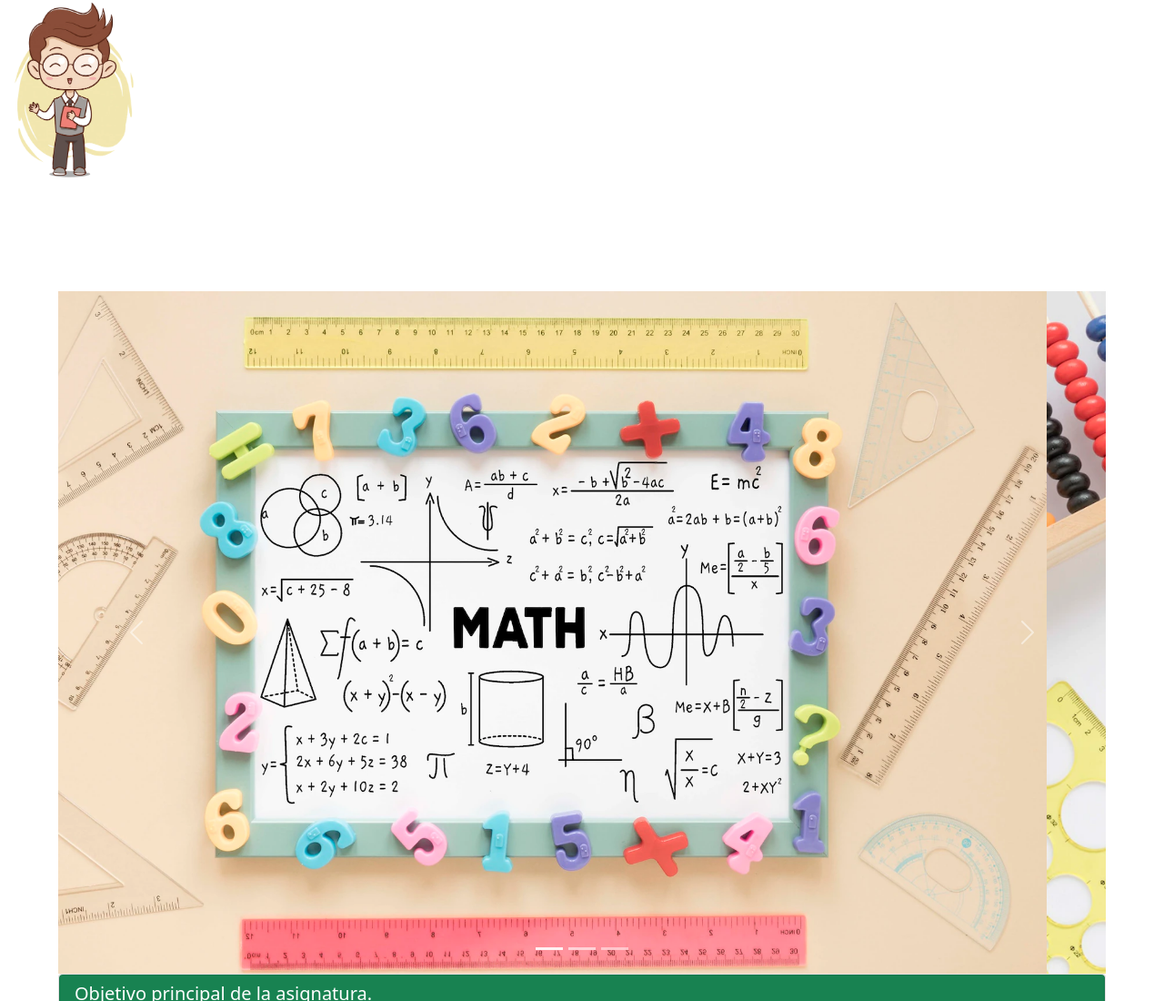
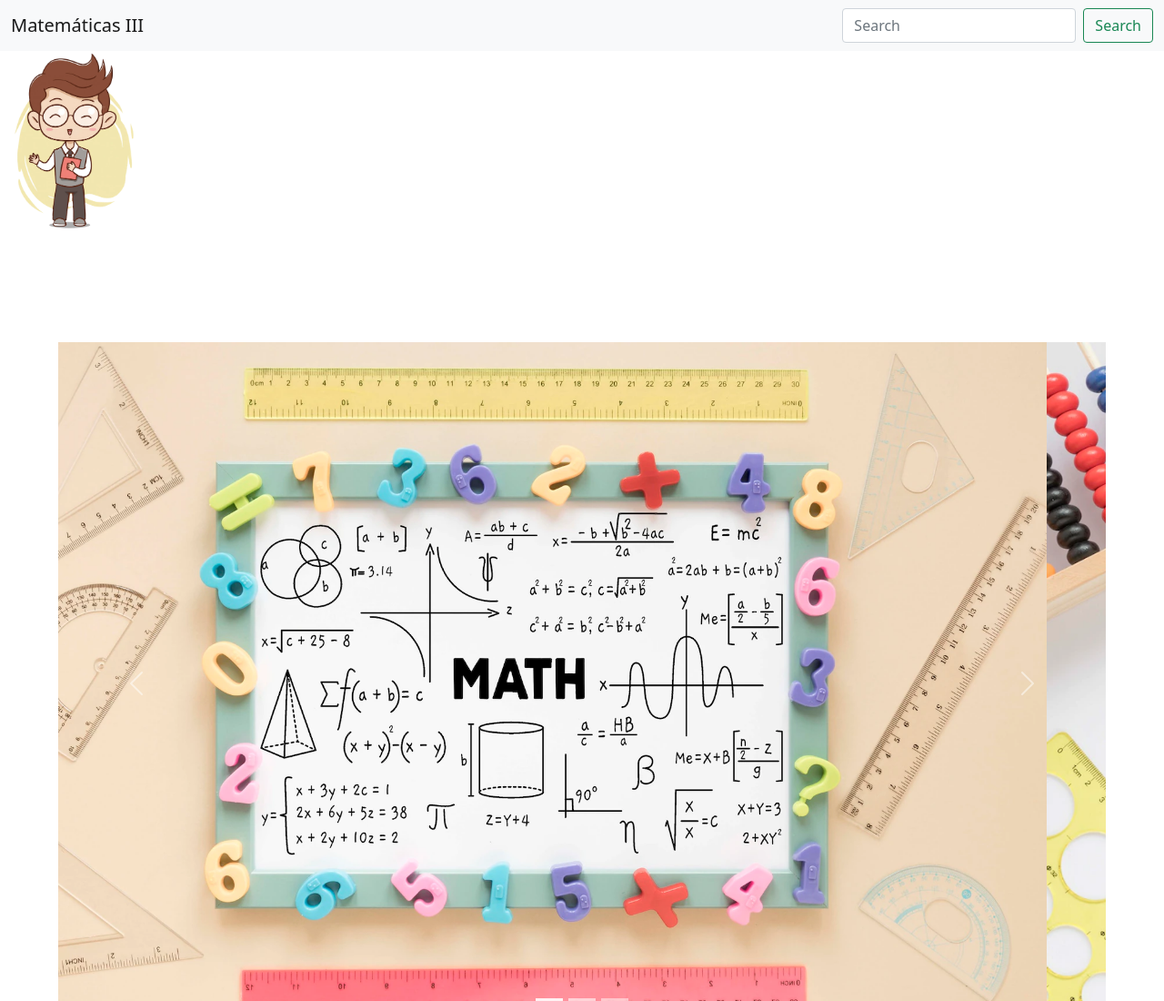
Before and after one commit to valeriaa15/valeriaar, a plain HTML site: page index.html in a window 1280 px wide. Shown: the top 1100 px of the page at 91% size. Drawn offline with nearby package versions, Linux system fonts and the light colour scheme.

Commit message:
Update index.html

```diff
--- a/index.html
+++ b/index.html
@@ -11,6 +11,15 @@
 </head>
 <body>
     <header>
+        <nav class="navbar navbar-light bg-light">
+  <div class="container-fluid">
+    <a class="navbar-brand">Matemáticas III</a>
+    <form class="d-flex">
+      <input class="form-control me-2" type="search" placeholder="Search" aria-label="Search">
+      <button class="btn btn-outline-success" type="submit">Search</button>
+    </form>
+  </div>
+</nav>
         <div class="logotipo">
             <img src="IMG/Foto prof final_ccexpress.png" width="150" alt="">
         <div id="contenedor">
```
